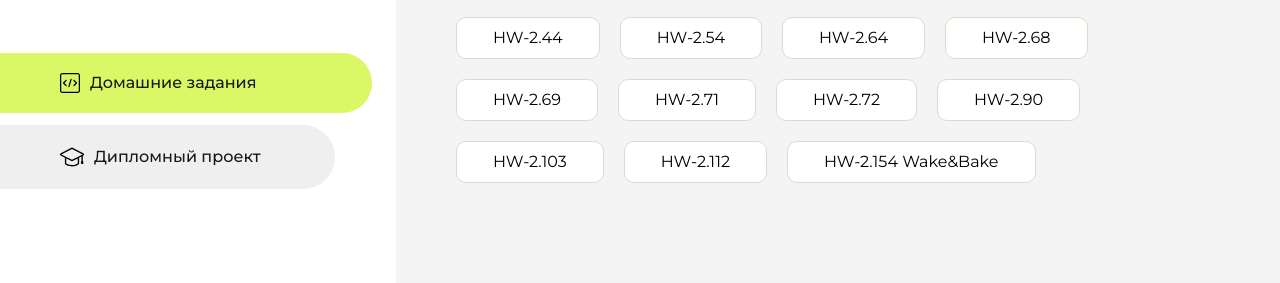
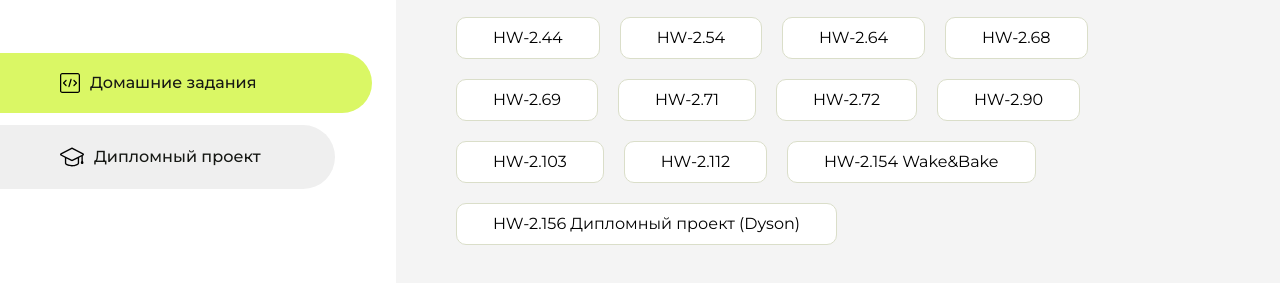
Before and after one commit to Cyprus777/homeWork, a plain HTML site: page index.html in a window 1280 px wide. Shown: the part 283-566 px from the top of the page. Drawn offline with Linux system fonts and the light colour scheme.

Commit message:
Update index.html

```diff
--- a/index.html
+++ b/index.html
@@ -137,6 +137,9 @@
                     <li class="content__list-item">
                         <a href="wake-bake/index.html">HW-2.154 Wake&Bake</a>
                     </li>
+                    <li class="content__list-item">
+                        <a href="dyson/index.html">HW-2.156 Дипломный проект (Dyson)</a>
+                    </li>
                 </ul>
             </div>
             <div class="content__block hidden" id="diplomBlock">
```
